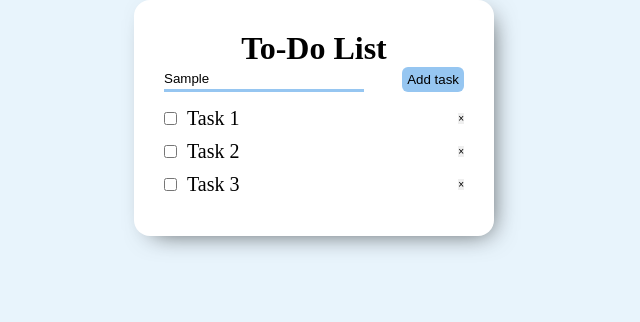
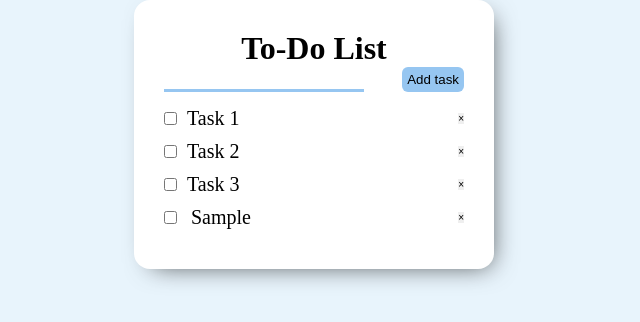
Before and after one commit to AleSanches1/hyperskill-frontend, a plain HTML site: page to-do-list/index.html in a window 1280 px wide. Both pictures are taken after typing "Sample" into the empty fields and a click on the button "Add task". Shown: the whole page, without its empty margins (326-966 px from the left). Drawn offline with Linux system fonts and the light colour scheme.

Commit message:
to-do-list: stage 2
js added

```diff
--- a/to-do-list/index.html
+++ b/to-do-list/index.html
@@ -34,5 +34,6 @@
         </div>
     </div>
 </div>
+<script src="main.js"></script>
 </body>
 </html>
--- /dev/null
+++ b/to-do-list/main.js
@@ -0,0 +1,31 @@
+const inputField = document.querySelector("#input-task");
+const addTaskBtn = document.querySelector("#add-task-button");
+const taskList = document.querySelector("#task-list")
+
+
+addTaskBtn.addEventListener("click", function () {
+    const newTask = inputField.value.trim();
+    if (newTask !== "") {
+        createLiItem(newTask);
+        inputField.value = "";
+    }
+});
+
+function createLiItem(task) {
+    const listItem = document.createElement("li");
+    listItem.classList.add("list-item");
+
+    listItem.innerHTML = `
+        <div class="left-item">
+            <input class="checkbox" type="checkbox">
+            <span class="task">${task}</span>
+        </div>
+        <button class="delete-btn">&times;</button>
+    `;
+
+    listItem.querySelector('.delete-btn').addEventListener("click", function() {
+        listItem.remove();
+    });
+
+    taskList.appendChild(listItem);
+}
--- a/to-do-list/styles.css
+++ b/to-do-list/styles.css
@@ -27,6 +27,7 @@ body {
 }
 .input-task{
     border: none;
+    outline: none;
     border-bottom: 3px solid #96c6f1;
     width: 200px;
 }
```
